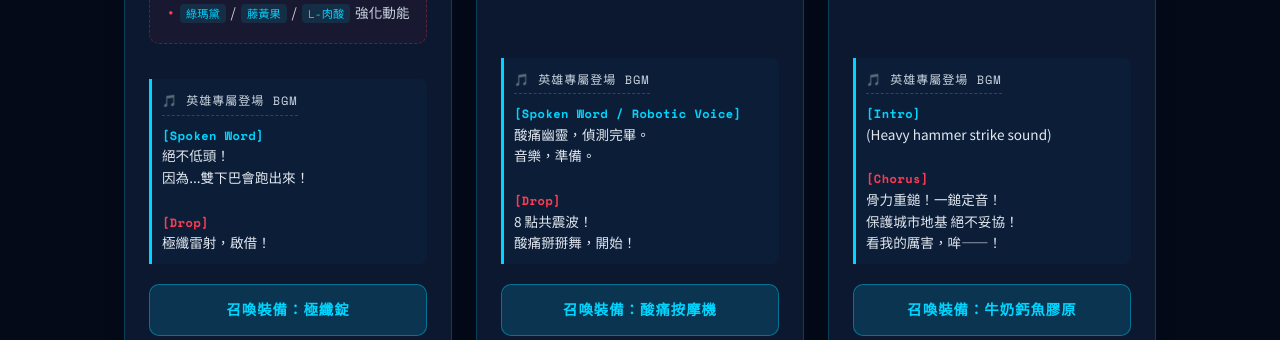
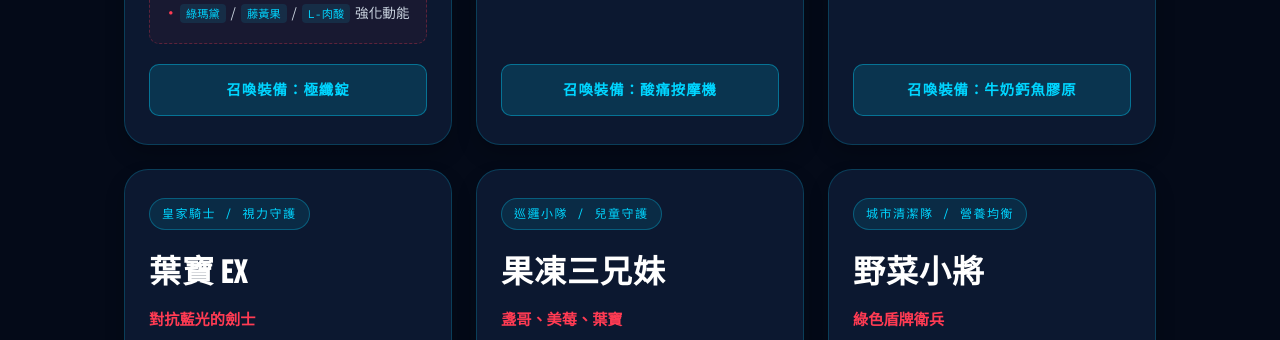
Before and after one commit to squallorc-dot/fun, a plain HTML site: page FUNAI-CARE.html in a window 1280 px wide. Shown: the part 5728-6068 px from the top of the page. Drawn offline with nearby package versions, Linux system fonts and the light colour scheme.

Commit message:
Update FUNAI-CARE.html

```diff
--- a/FUNAI-CARE.html
+++ b/FUNAI-CARE.html
@@ -302,6 +302,7 @@
             width: 100%; border-radius: var(--radius-md); margin-bottom: 20px;
             display: flex; justify-content: center; align-items: center; padding: 10px; overflow: visible;
         }
+
         .char-img-container img {
             width: 100%; height: auto; object-fit: contain;
             transition: transform 0.5s cubic-bezier(0.34, 1.56, 0.64, 1), filter 0.5s ease;
@@ -384,7 +385,7 @@
         }
         .card:hover .char-img-clickable::after { opacity: 1; }
 
-        /* ══ HERO CARD LYRICS (滑鼠懸浮全息展開樣式) ══ */
+        /* ══ HERO CARD LYRICS (點擊播放時全息展開樣式) ══ */
         .hero-lyrics-hologram {
             max-height: 0;
             opacity: 0;
@@ -401,7 +402,8 @@
             padding: 0 14px;
         }
 
-        .card:hover .hero-lyrics-hologram {
+        /* 🌟 改為：當圖片處於 is-playing (播放中) 狀態時，才展開下方的台本 🌟 */
+        .char-img-container.is-playing ~ .hero-lyrics-hologram {
             max-height: 250px;
             opacity: 1;
             padding: 14px;
@@ -409,11 +411,8 @@
             box-shadow: inset 0 0 20px rgba(0, 213, 255, 0.1);
         }
 
-        /* 手機版預設展開台本 */
+        /* 手機版：保留常駐的點擊提示字即可，台本等點擊後再展開 */
         @media (hover: none) {
-            .hero-lyrics-hologram {
-                max-height: 250px; opacity: 1; padding: 10px; margin-top: 15px; margin-bottom: 20px; background: rgba(0, 213, 255, 0.03);
-            }
             .char-img-clickable::after { opacity: 1; background: rgba(0, 213, 255, 0.1); bottom: -20px; }
         }
 
@@ -732,7 +731,7 @@
                     絕不低頭！<br>
                     因為...雙下巴會跑出來！<br><br>
                     <span class="tag-atk">[Drop]</span><br>
-                    極纖雷射，啟借！
+                    極纖雷射，啟動！
                 </div>
 
                 <a href="https://www.funaicare.com/item/burner-sr15x5" target="_blank" class="btn-link">召喚裝備：極纖錠</a>
```
